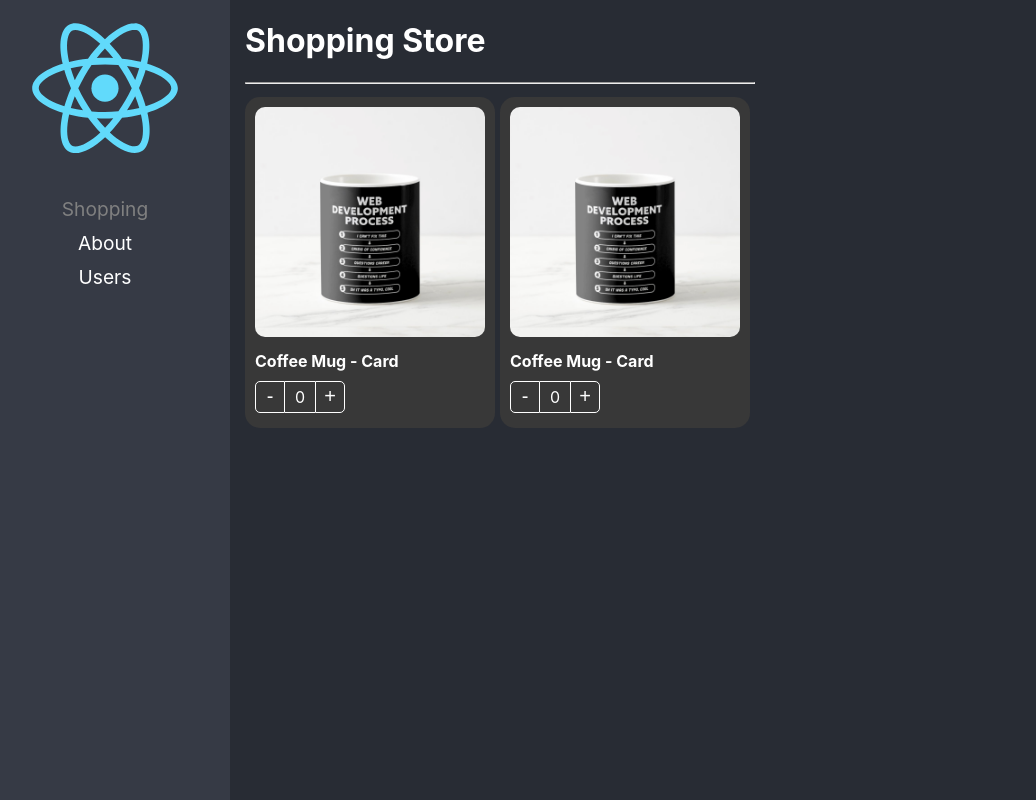
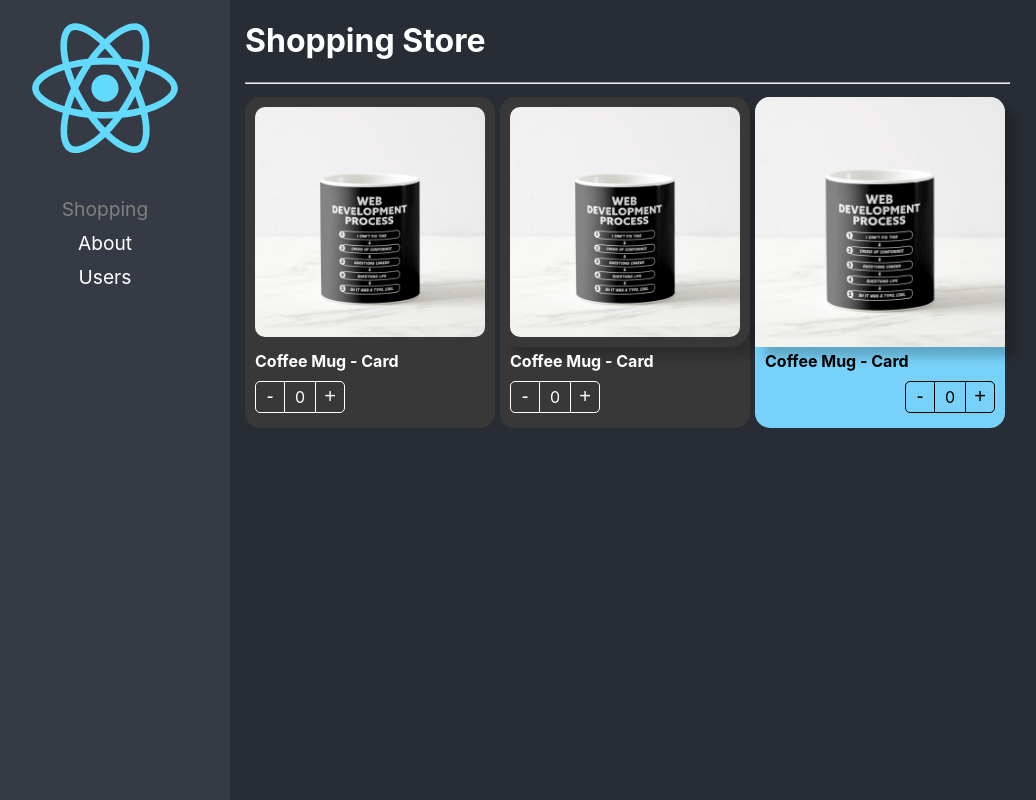
Before and after one commit to Newflaree/react-adv, a React (Create React App) app: page / in a window 1280 px wide. Shown: the whole page, without its empty margins (20-1056 px from the left). Built offline with nearby package versions, Linux system fonts and the light colour scheme.

Commit message:
React CSSProperties

```diff
--- a/src/02-component-patterns/components/ProductButtons.tsx
+++ b/src/02-component-patterns/components/ProductButtons.tsx
@@ -1,17 +1,21 @@
-import { useContext } from "react";
+import { CSSProperties, useContext } from "react";
 import { ProductContext } from "./ProductCard";
 // Styles and Assets
 import styles from '../styles/styles.module.css';
 
 export interface Props {
   className?: string;
+  style?: CSSProperties;
 }
 
-export const ProductButtons = ({ className }: Props ) => {
+export const ProductButtons = ({ className, style }: Props ) => {
   const { increaseBy, counter } = useContext( ProductContext );
 
   return(
-      <div className={ `${ styles.buttonsContainer } ${ className }` }>
+      <div
+        style={ style }
+        className={ `${ styles.buttonsContainer } ${ className }` }
+      >
         <button
           className={ styles.buttonMinus }
           onClick={ () => increaseBy( -1 ) }
--- a/src/02-component-patterns/components/ProductCard.tsx
+++ b/src/02-component-patterns/components/ProductCard.tsx
@@ -1,4 +1,4 @@
-import { createContext, ReactElement } from 'react';
+import { createContext, CSSProperties, ReactElement } from 'react';
 // Custom Hooks
 import { useProduct } from '../hooks/useProduct';
 // Interfaces
@@ -12,9 +12,10 @@ export interface Props {
   product: Product;
   children?: ReactElement | ReactElement[];
   className?: string;
+  style?: CSSProperties;
 }
 
-export const ProductCard = ({ children, product, className }: Props ) => {
+export const ProductCard = ({ children, product, className, style }: Props ) => {
   const { counter, increaseBy } = useProduct();
 
   return (
@@ -23,7 +24,10 @@ export const ProductCard = ({ children, product, className }: Props ) => {
       product,
       increaseBy
     }}>
-      <div className={ `${ styles.productCard} ${ className }` }>
+      <div
+        style={ style }
+        className={ `${ styles.productCard} ${ className }` }
+      >
         { children }
       </div>
     </Provider>
--- a/src/02-component-patterns/components/ProductImage.tsx
+++ b/src/02-component-patterns/components/ProductImage.tsx
@@ -1,4 +1,4 @@
-import { useContext } from "react";
+import { CSSProperties, useContext } from "react";
 import { ProductContext } from "./ProductCard";
 // Styles and Assets
 import styles from '../styles/styles.module.css';
@@ -7,9 +7,10 @@ import noImage from '../assets/no-image.jpg';
 export interface Props {
   img?: string;
   className?: string;
+  style?: CSSProperties;
 }
 
-export const ProductImage = ({ img, className }: Props ) => {
+export const ProductImage = ({ img, className, style }: Props ) => {
   const { product } = useContext( ProductContext );
   let imgToShow: string;
 
@@ -23,6 +24,7 @@ export const ProductImage = ({ img, className }: Props ) => {
 
   return(
       <img
+        style={ style }
         className={ `${ styles.productImg } ${ className }` }
         src={ imgToShow }
         alt='Product'
--- a/src/02-component-patterns/components/ProductTitle.tsx
+++ b/src/02-component-patterns/components/ProductTitle.tsx
@@ -1,4 +1,4 @@
-import { useContext } from "react";
+import { CSSProperties, useContext } from "react";
 import { ProductContext } from "./ProductCard";
 // Styles and Assets
 import styles from '../styles/styles.module.css';
@@ -6,14 +6,16 @@ import styles from '../styles/styles.module.css';
 export interface Props {
   className?: string ;
   title?: string;
+  style?: CSSProperties;
 }
 
 // Deferente forma de pitar el argumento de un función
-export const ProductTitle = ({ title, className }: Props ) => {
+export const ProductTitle = ({ title, className, style }: Props ) => {
   const { product } = useContext( ProductContext );
 
   return(
       <span
+        style={ style }
         className={ `${ styles.productDescription } ${ className }` }
       >
         { title ? title : product.title }
--- a/src/02-component-patterns/pages/ShoppingPage.tsx
+++ b/src/02-component-patterns/pages/ShoppingPage.tsx
@@ -25,6 +25,7 @@ export const ShoppingPage = () => {
         flexDirection: 'row',
         flexWrap: 'wrap'
       }}>
+
         <ProductCard
           product={ product }
           className='bg-dark'
@@ -38,10 +39,34 @@ export const ShoppingPage = () => {
           product={ product }
           className='bg-dark'
         >
-          <ProductCard.Image className="custom-image" />
+          <ProductCard.Image
+            style={{
+              boxShadow: '10px 10px 10px rgba(0,0,0,0.2)'
+            }}
+            className="custom-image"
+          />
           <ProductCard.Title className="text-white text-bold" />
           <ProductCard.Buttons className="custom-buttons" />
         </ProductCard>
+
+        <ProductCard
+          product={ product }
+          style={{
+            backgroundColor: '#78D1F8'
+          }}
+        >
+          <ProductImage style={{
+            boxShadow: '10px 10px 10px rgba(0,0,0,0.2)'
+          }} />
+          <ProductTitle style={{
+            fontWeight: 'bold'
+          }} />
+          <ProductButtons style={{
+            display: 'flex',
+            justifyContent: 'end'
+          }} />
+        </ProductCard>
+
       </div>
     </div>
   )
```
